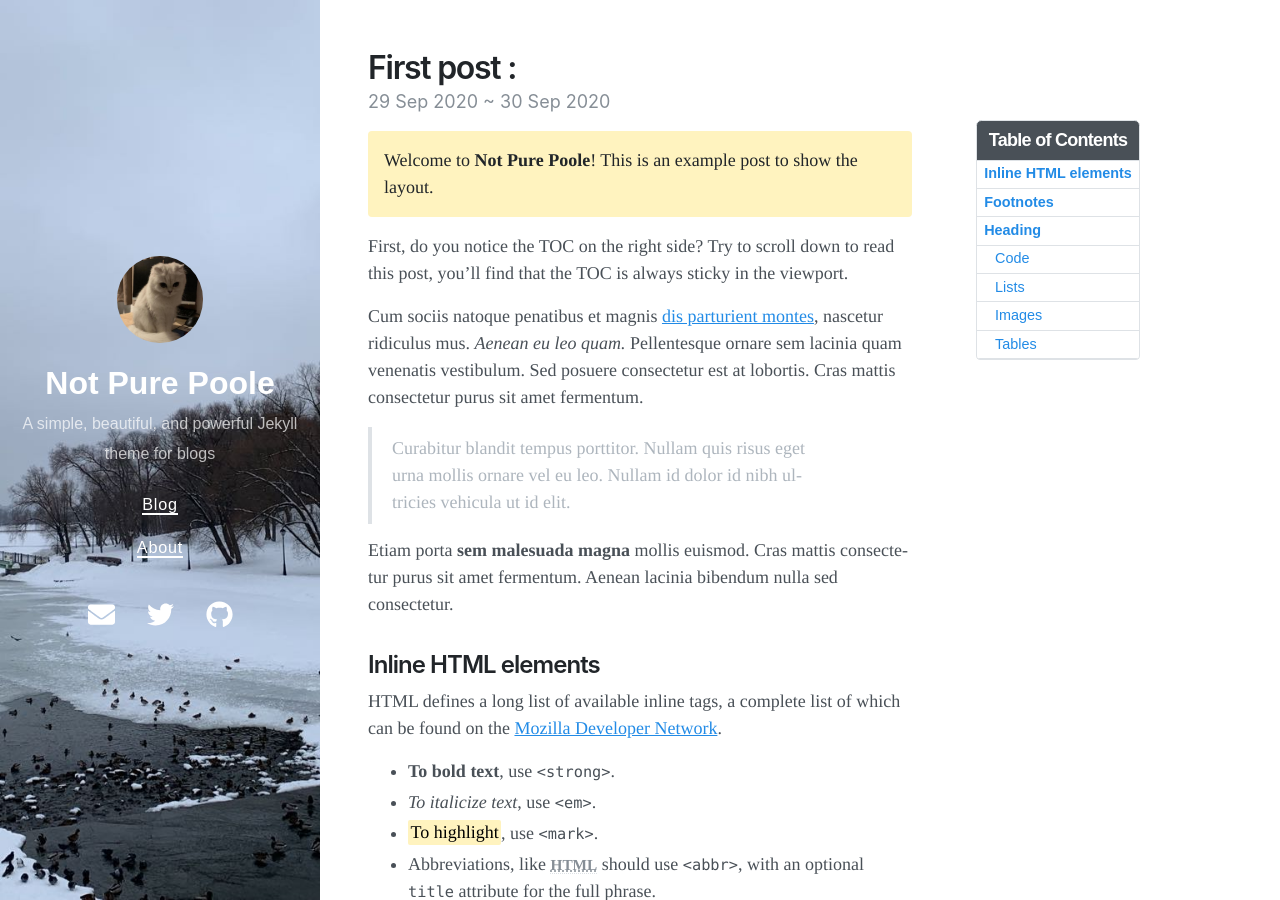
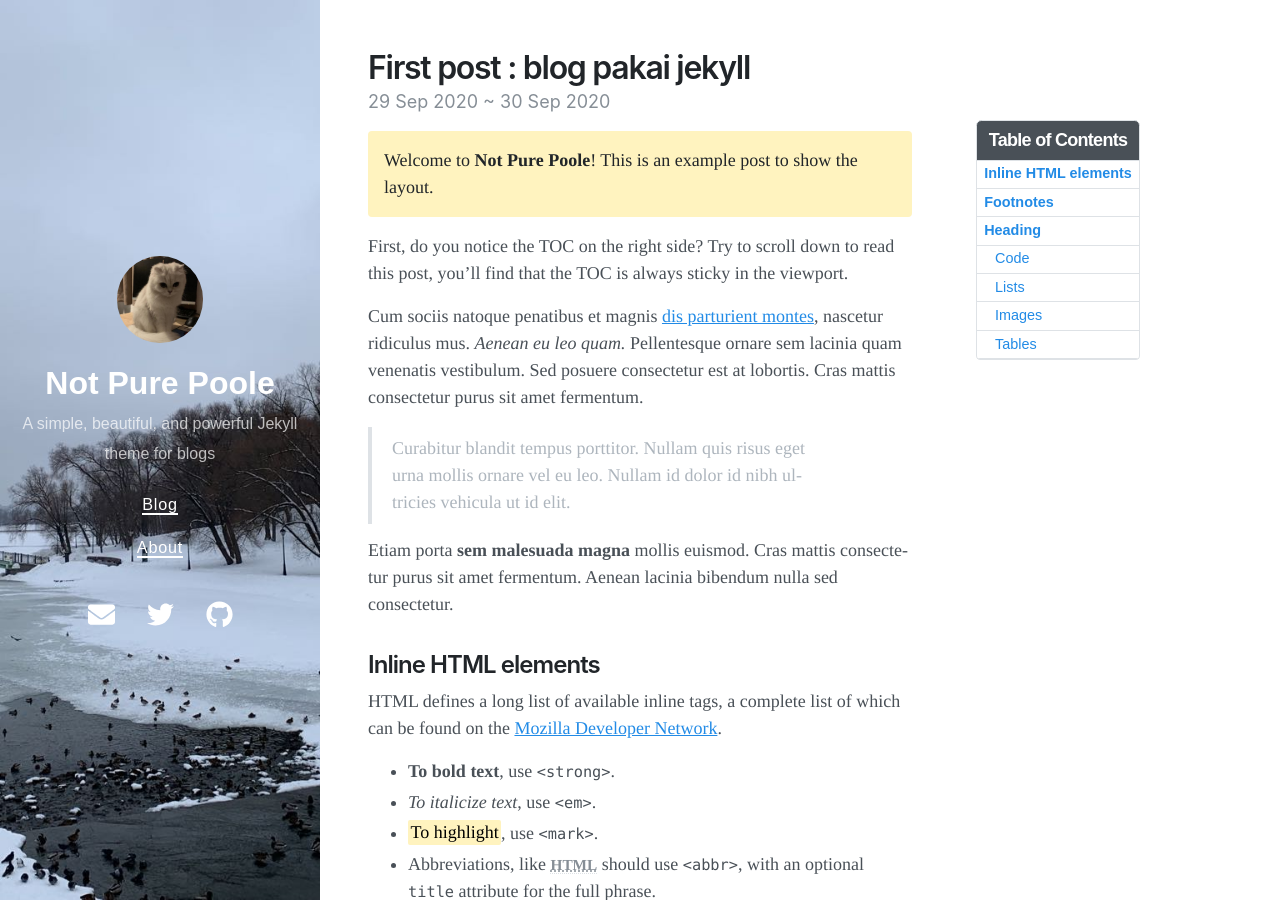
Before and after one commit to stackbit-projects/farisproclub-29731, a Jekyll site: the page built from _posts/2020-09-29-welcome-to-not-pure-poole.md, in a window 1280 px wide and 900 px high. Built offline with Jekyll 4.4.1, drawn with Linux system fonts in a browser that asks for light colours; nearby versions of some CDN libraries.

Commit message:
2020-09-29-welcome-to-not-pure-poole.md: updated title

```diff
--- a/_posts/2020-09-29-welcome-to-not-pure-poole.md
+++ b/_posts/2020-09-29-welcome-to-not-pure-poole.md
@@ -1,6 +1,6 @@
 ---
 layout: post
-title: 'First post : '
+title: 'First post :  blog pakai jekyll'
 date: '2020-09-29 23:18 +0800'
 last_modified_at: '2020-10-01 01:08:25 +0800'
 tags:
```
